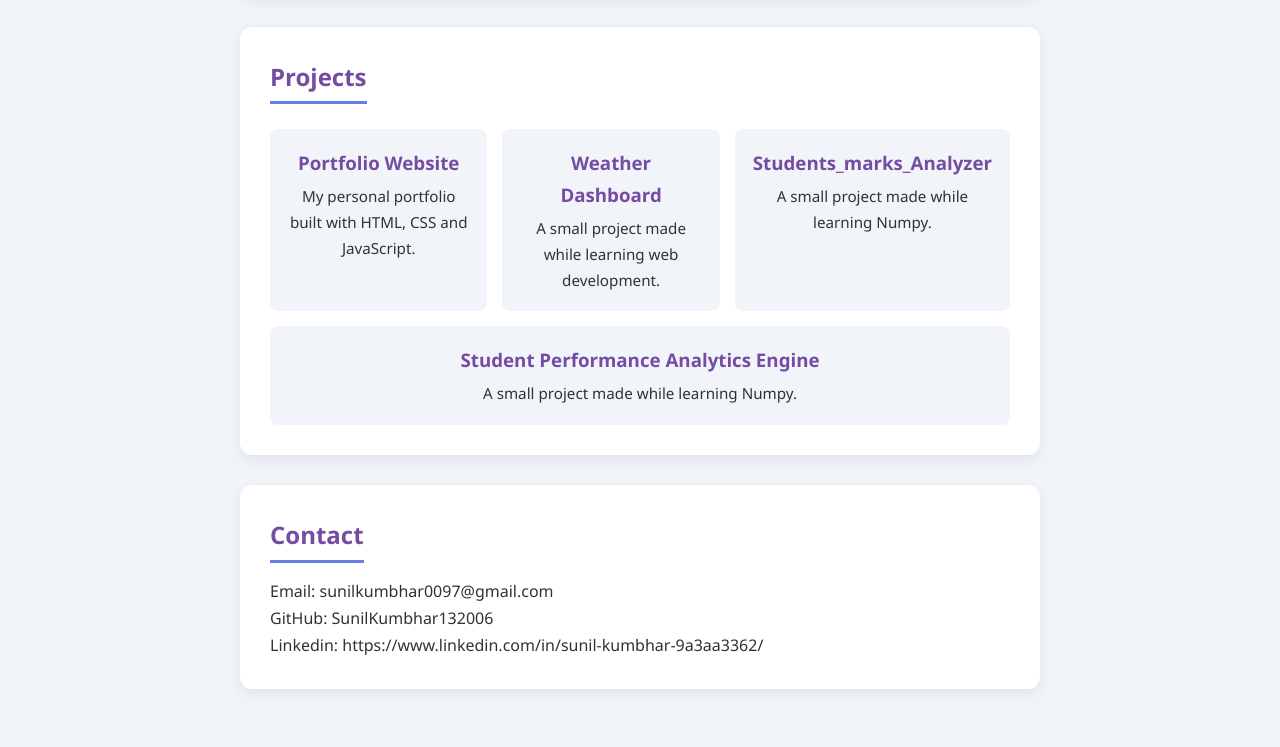
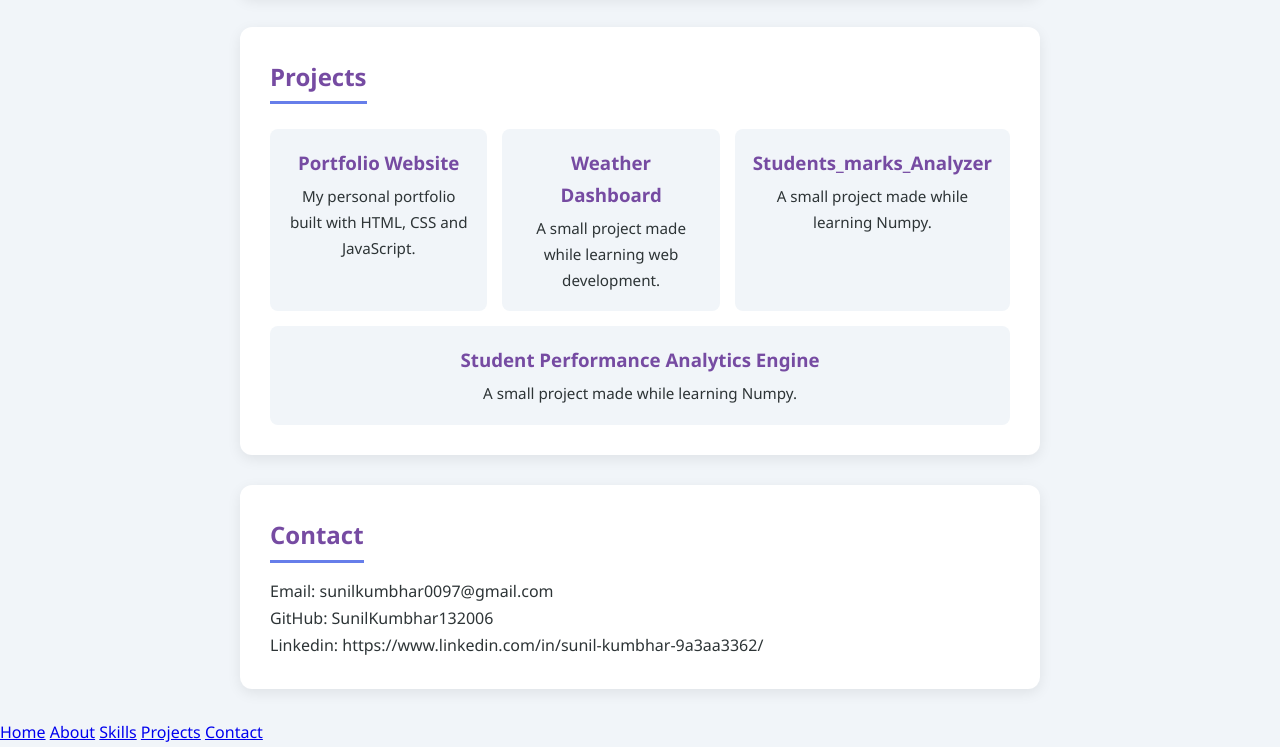
Before and after one commit to SunilKumbhar132006/GitHub-practical-test, a plain HTML site: page index.html in a window 1280 px wide. Shown: the part 841-1588 px from the top of the page. Before the commit the page ends 1560 px from the top, so only its background shows below. Drawn offline with Linux system fonts and the light colour scheme.

Commit message:
changes in html

```diff
--- a/index.html
+++ b/index.html
@@ -53,6 +53,13 @@
     <p>GitHub: SunilKumbhar132006</p>
     <p>Linkedin: https://www.linkedin.com/in/sunil-kumbhar-9a3aa3362/</p>
   </section>
+  <nav class="navbar">
+  <a href="#home">Home</a>
+  <a href="#about">About</a>
+  <a href="#skills">Skills</a>
+  <a href="#projects">Projects</a>
+  <a href="#contact">Contact</a>
+</nav>
   <script src="script.js"></script>
 </body>
 </html>
```
